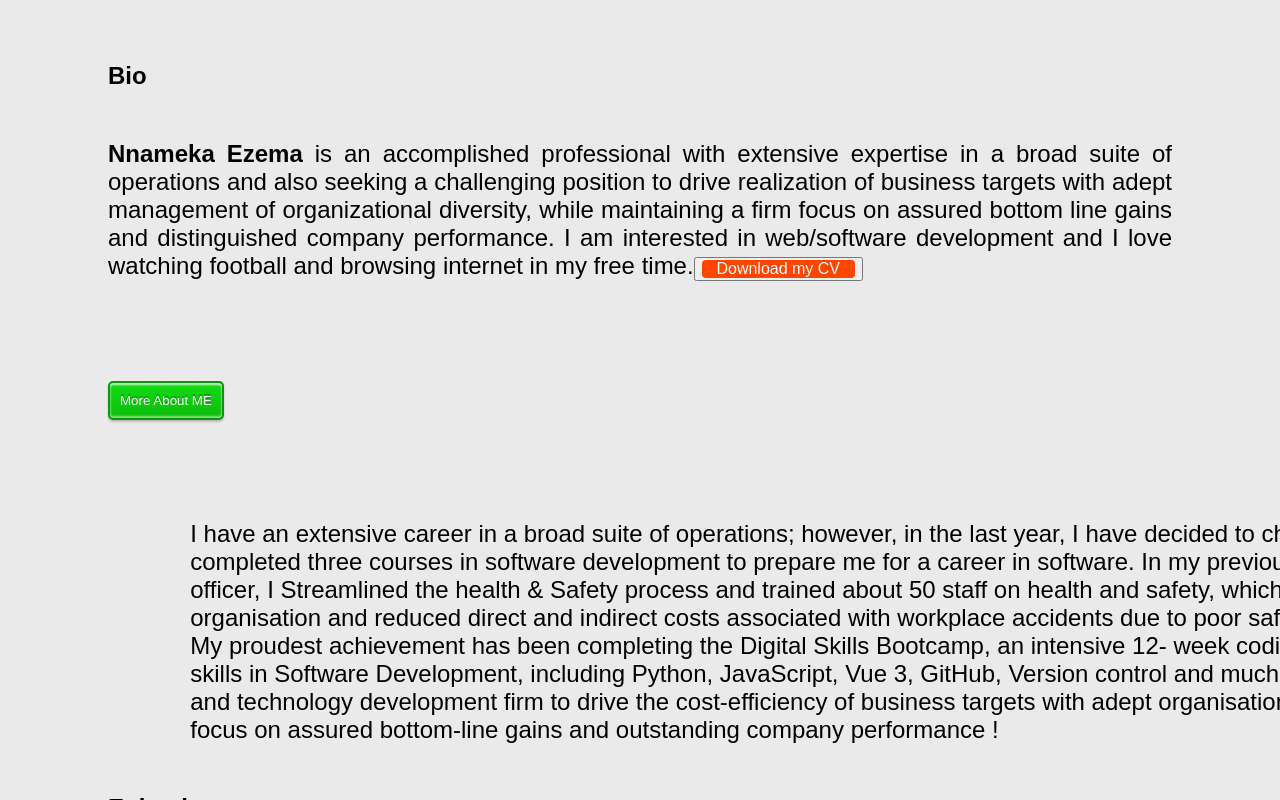
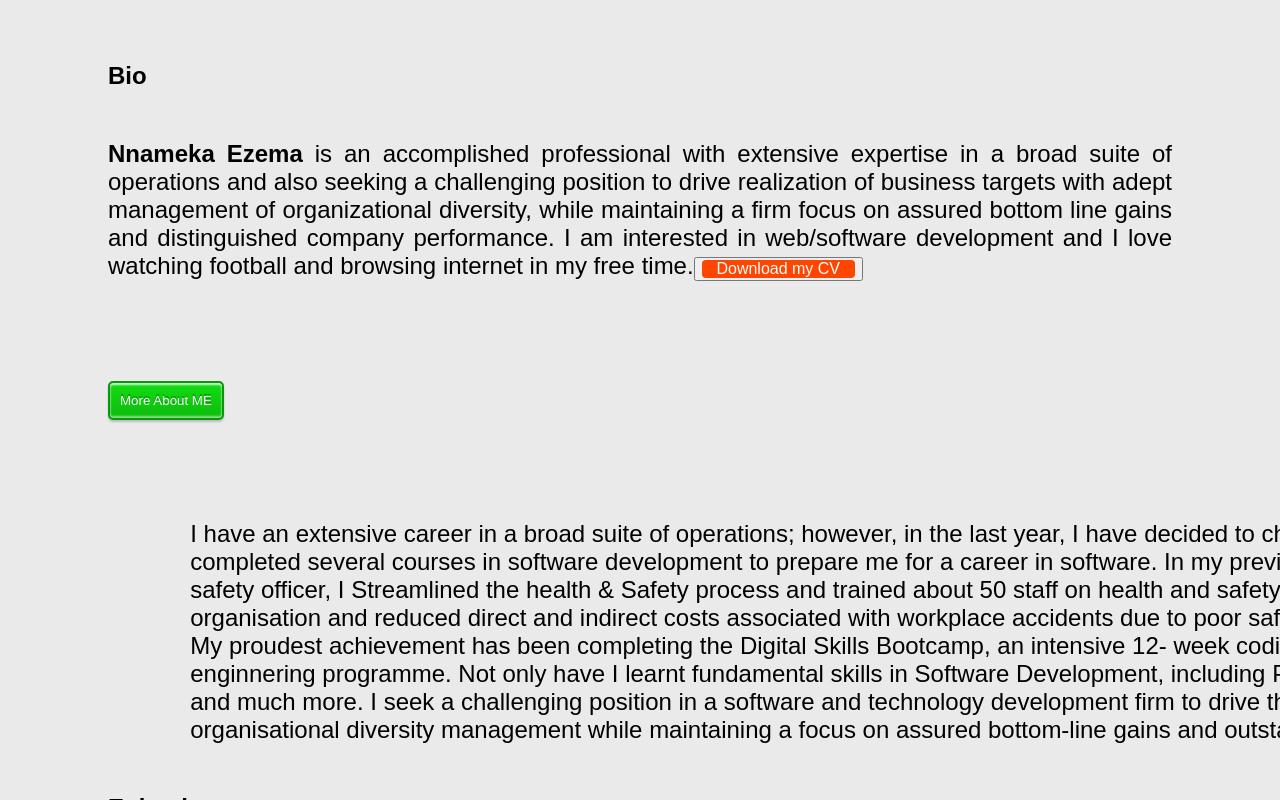
Before and after one commit to Emmyboss5665252/myBio, a plain HTML site: page index.html in a window 1280 px wide. Both pictures are taken after a click on the button "More About ME". Shown: the part 424-1224 px from the top of the page. Drawn offline with Linux system fonts and the light colour scheme; a web font is replaced by a local one.

Commit message:
added text

```diff
--- a/index.html
+++ b/index.html
@@ -41,10 +41,10 @@
             time.<button><a class="btn btn-dark download-btn" href="Cv/CV-tech-1.pdf"
                 target="_blank">Download my CV</a></button></p>
             <button id="secret-button">More About ME</button>
-    <p id="secret-p" style="display: none"> I have an extensive career in a broad suite of operations; however, in the last year, I have decided to change my career direction. During this time, I  completed three courses in software development to prepare me for a career in software.
-        In my previous career, I enjoyed several successes. As a safety officer, I Streamlined the health & Safety process and trained about 50 staff on health and safety, which developed a strong safety culture in the organisation and reduced direct and indirect costs associated with workplace accidents due to poor safety standards by 80% for my previous company
+    <p id="secret-p" style="display: none"> I have an extensive career in a broad suite of operations; however, in the last year, I have decided to change my career direction. During this time, I  completed several courses in software development to prepare me for a career in software.
+        In my previous career, I enjoyed several successes. As a safety officer, I Streamlined the health & Safety process and trained about 50 staff on health and safety, which developed a strong safety culture in the organisation and reduced direct and indirect costs associated with workplace accidents due to poor safety standards by 80% for my previous company.
         My proudest achievement has been completing the Digital Skills Bootcamp, an intensive 12-
-        week coding programme. Not only have I learnt fundamental skills in Software Development,
+        week coding programme and 12-Months Full-stack enginnering programme. Not only have I learnt fundamental skills in Software Development,
         including Python, JavaScript, Vue 3, GitHub, Version control and much more.
 
         I seek a challenging position in a software and technology development firm to drive the cost-efficiency of business targets with adept organisational diversity management while maintaining a focus on assured bottom-line gains and outstanding company performance
```
